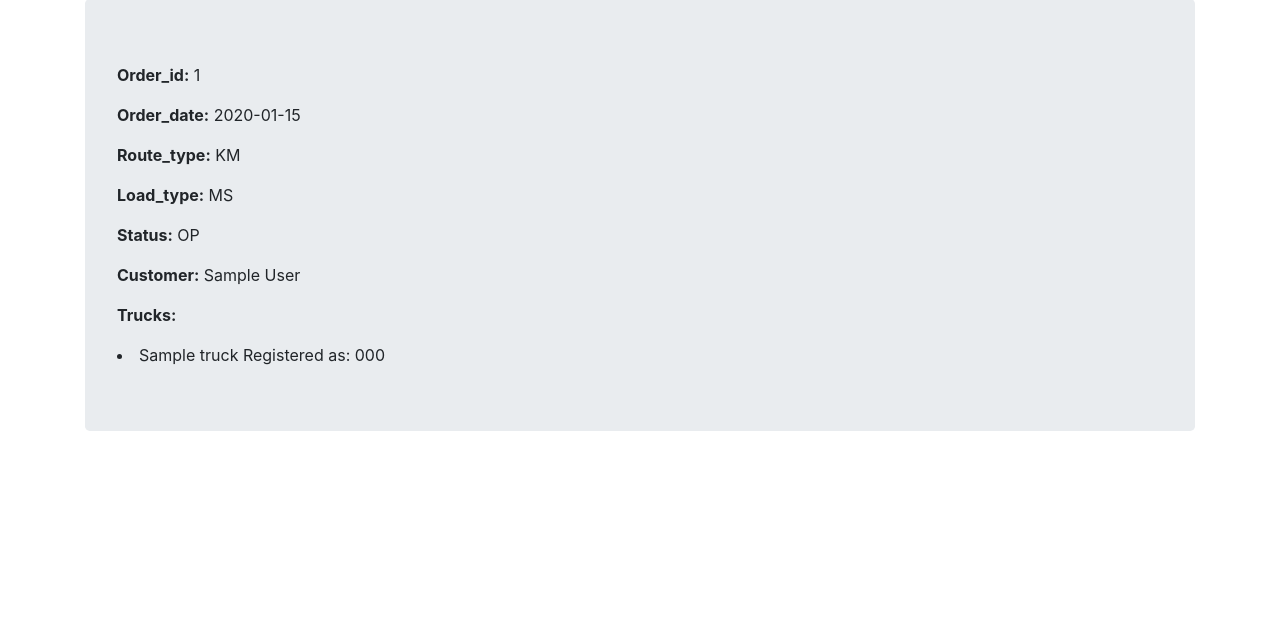
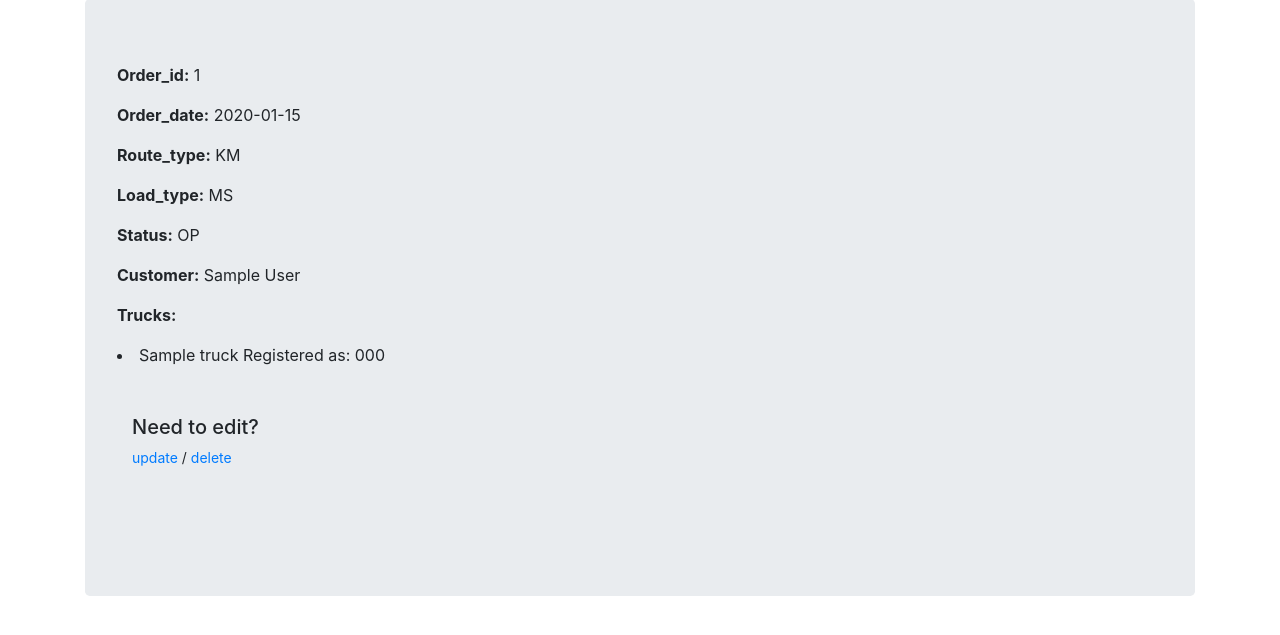
Before and after one commit to Piter815/PyFleetProject, a Django app: page /order/detail/1 in a window 1280 px wide. Shown: the part 57-692 px from the top of the page. Run offline with Django 3.2, Linux system fonts and the light colour scheme; tables that the repository leaves empty hold one stand-in row (values such as "Sample post"); parts of the project's set-up code (start-up, migrations or seed data) failed here and were passed over; some libraries are stand-ins or nearby versions.

Commit message:
add table and details edit/delete/details option/link

```diff
--- a/core/tables.py
+++ b/core/tables.py
@@ -1,10 +1,17 @@
-from django_tables2 import tables
-
+import django_tables2 as tables
 from core.models import DailyRoute
 
 
+ACTIONS = '''
+   <a href="{% url 'employee_update' record.pk %}">Edit</a>
+   <a href="{% url 'employee_detail' record.pk %}">View</a>
+'''
+
 class DailyRouteTable(tables.Table):
+    actions = tables.TemplateColumn(ACTIONS)
+
+
     class Meta:
         model = DailyRoute
         template_name = "django_tables2/bootstrap.html"
-        fields = ("start", 'end', 'date', 'distance',)
+        fields = ('date', "start", 'end', 'distance', 'driver', 'truck', 'order',)
--- a/core/templates/order_detail.html
+++ b/core/templates/order_detail.html
@@ -14,6 +14,14 @@
           {% for truck in order.truck.all %}
             <li>{{ truck }}</li>
           {% endfor %}
+<div class="container-sm py-md-5">
+    <h5>Need to edit?</h5>
+    <p><small>
+        <a href="{% url 'order_update' order.pk %}">update</a> /
+        <a href="{% url 'order_delete' order.pk %}">delete</a></small>
+    </p>
+</div>
+
 
 
 {% endblock %}
```
Also changed, not shown: core/templates/customer_detail.html (+8 -0 lines), core/templates/employee_detail.html (+9 -0 lines).
